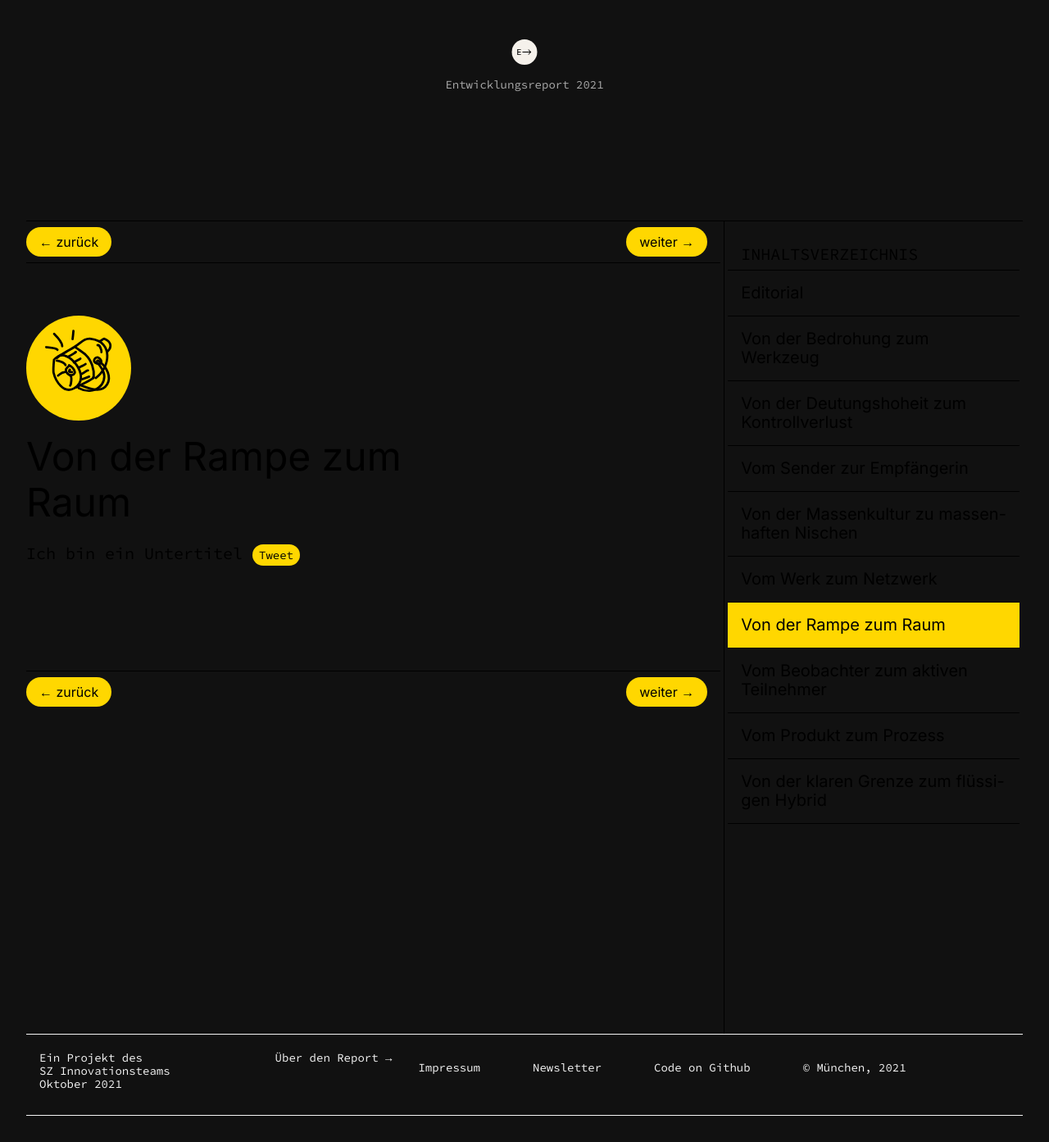
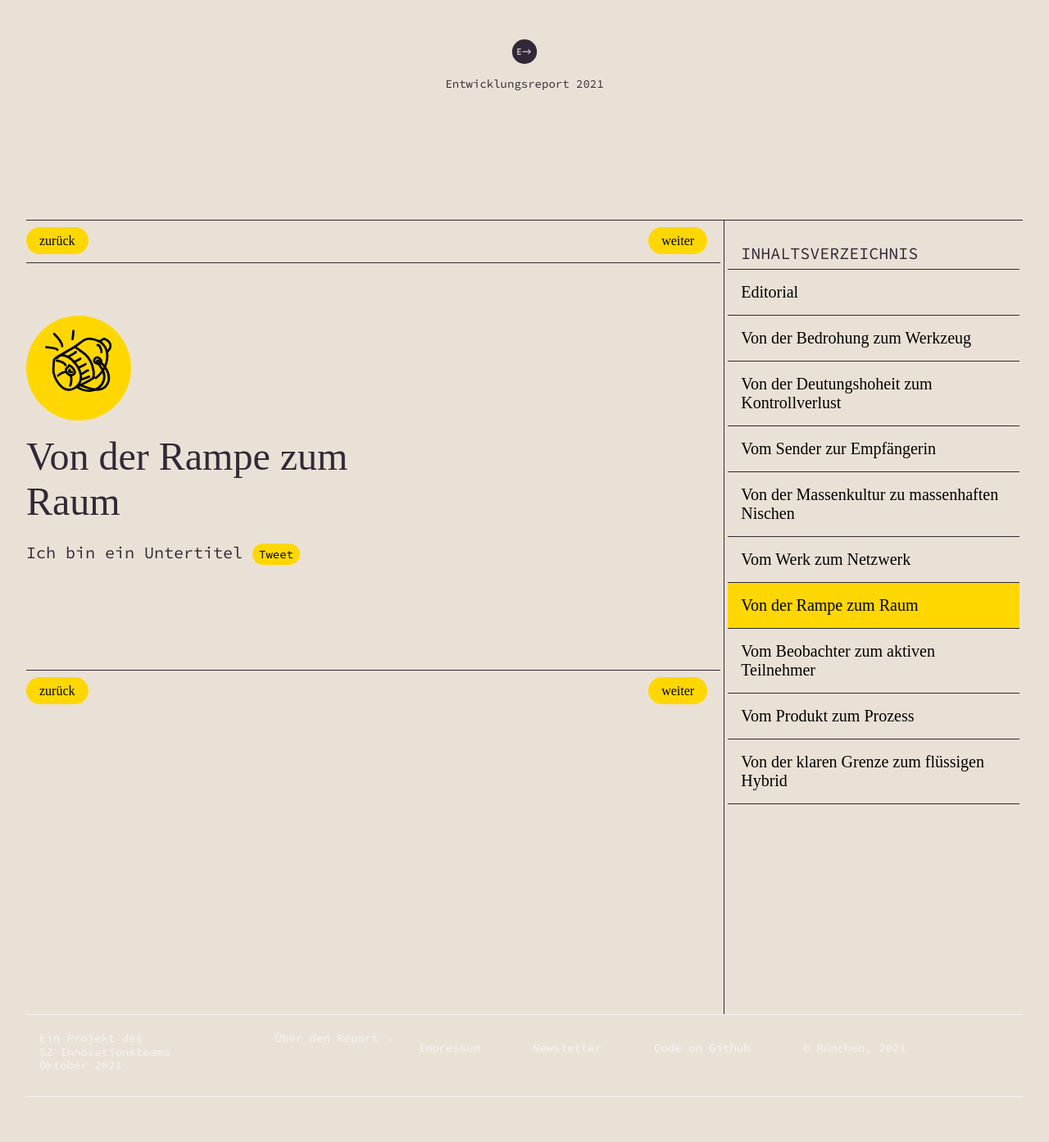
Before and after one commit to sz-innovation/entwicklungsreport-2021, a Jekyll site: the page built from _trends/06-rampe-zum-raum.md, in a window 1280 px wide. Shown: the whole page at 82% size. Built offline with Jekyll 4.4.1, drawn with Linux system fonts in a browser that asks for light colours; after the commit the page ends 1370 px from its top, so only the background shows below that.

Commit message:
new color scheme

```diff
--- a/_config.yml
+++ b/_config.yml
@@ -19,8 +19,8 @@
 # in the templates via {{ site.myvariable }}.
 
 title: Entwicklungsreport 2021
-baseurl: "/entwicklungsreport-2021"
-url: "https://sz-innovation.github.io/entwicklungsreport-2021"
+baseurl: #"/entwicklungsreport-2021"
+url: "" #"https://sz-innovation.github.io/entwicklungsreport-2021"
 
 # "http://127.0.0.1:4000" #
 
--- a/_includes/nav-bar.html
+++ b/_includes/nav-bar.html
@@ -1,6 +1,6 @@
-<div class="flex-column flex-wrap justify-center pb3 near-white tc mt3">
+<div class="flex-column flex-wrap justify-center pb3 txt-color tc mt3">
     <p class="w-100 mt1 pb0 mb3 pb0-ns">
-        <a href="{{site.url}}/" class="link near-white"><img class="w2" src="{{site.url}}/img/logo.svg"></a>
+        <a href="{{site.url}}/" class="link"><img class="w2" src="{{site.url}}/img/logo.svg"></a>
     </p>
-    <p class="w-100 f6 w-100 mono mt0ttc "><a href="{{site.url}}/" class="link dim light-silver">Entwicklungsreport 2021</a></p>
+    <p class="w-100 f6 w-100 mono mt0ttc "><a href="{{site.url}}/" class="link dim txt-color hover-contrast">Entwicklungsreport 2021</a></p>
 </div>
--- a/_layouts/default.html
+++ b/_layouts/default.html
@@ -2,7 +2,7 @@
 <head>
 {% include head.html %}
 </head>
-<body class="black">
+<body class="bg-main txt-color">
     <div class="page-wrapper fl w-100 pa4-ns pa3">
     {% include nav-bar.html %}
     {{ content }}
--- a/_sass/_layout.scss
+++ b/_sass/_layout.scss
@@ -3,25 +3,10 @@ body{
     height:100vh;
     margin: 0;
     padding: 0;
-    background-color: #FFCC00;
-}
-
-//CONTENTS
-.current-page {
-    background-color: yellow;
 }
 
 //IMAGE STYLES
 img {border-radius: 5px;}
-
-// Next & Prev Article Navigation
-.next::after {
-    content: " →";
-}
-
-.prev::before {
-    content: "← ";
-}
 
 //NAV BAR
 
@@ -41,12 +26,18 @@ nav ul {
 
 #menu-button {
     position: fixed;
-    top: 0;
+    top: 7;
     right: 10;
     text-align: right;
     z-index: 100;
     background: none;
     cursor: pointer;
+
+    color: var(--main-contrast);
+    border: 0.5px solid var(--main-contrast);
+
+    -webkit-backdrop-filter: blur(3px);
+    backdrop-filter: blur(3px);
 }
 
 .contents-open {
@@ -61,5 +52,5 @@ nav ul {
     top: 0;
     height: 100%;
 
-    a {color: #F4F4F4;}
+    a {color: var(--main-contrast);}
 }
--- a/_sass/_typography.scss
+++ b/_sass/_typography.scss
@@ -16,11 +16,7 @@
 }
 
 body {
-    font-family: 'Inter', sans-serif;
     font-size: 1.5em;
-
-    background-color: #111111;
-    color: #F4F4F4;
 
     font-kerning: normal;
     hyphens: auto;
@@ -50,21 +46,7 @@ body {
     font-family: 'Junicode-Condensed' !important;
 }
 
-article {
-    a {
-        color: black;
-        text-decoration-color: gold !important;
-    }
-
-    blockquote {
-        background: #f9f9f9;
-        border-left: 4px solid gold;
-        margin: 1.5em 0px;
-        padding: 0.3em 20px;
-        quotes: "\201C""\201D""\2018""\2019";
-    }
-
-}
+//TYPE
 
 h1, h2, h3, h4, h5 {
     font-weight: normal;
@@ -75,7 +57,7 @@ section {
     h2, h3, h4, h5 {
         font-family: 'Source Code Pro', monospace !important;
         font-size: 0.8em;
-        color: #AAAAAA;
+        color: var(--main-contrast);
         margin-left: 1.0em;
         margin-top: 3em;
     }
@@ -122,15 +104,22 @@ section {
     position: sticky;
     top: -1;
     left: 0;
-    padding-left: 0;
+    padding-left: 1.5em;
+    text-indent:-1.5em;
     margin: 0 0;
     z-index: 50;
-    color: #f4f4f4;
-    box-shadow: 0px 0px 40px rgba(17, 17, 17, 1);
+    box-shadow: 0px 0px 40px #e9e0d6;
+}
+
+.sticky-header:before {
+    content: "CHPT: ";
+    font-size: 0.4em;
+    color: var(--text-secondary);
+    font-family: 'Source Code Pro', monospace !important;
 }
 
 .tweet-button {
     position: relative;
-    top: -5;
+    top: -2;
     font-size: 0.3em;
 }
--- /dev/null
+++ b/_sass/_variables.scss
@@ -0,0 +1,36 @@
+:root {
+    --bg-main: #EAE1D6;
+    --main-contrast: #0963E6;
+    --text: #312937;
+    --text-secondary: #555555;
+  }
+
+//HELPERS
+
+.contrast-color {
+    color: var(--main-contrast) !important;
+}
+
+.bg-contrast {
+    background-color: var(--main-contrast) !important;
+}
+
+.bg-main-color {
+    color:var(--bg-main) !important;
+}
+
+.bg-main {
+    background-color: var(--bg-main) !important;
+}
+
+.txt-color {
+    color: var(--text);
+}
+
+.txt-color-secondary {
+    color: var(--text-secondary);
+}
+
+.hover-contrast:hover {
+    color: var(--main-contrast);
+}
--- a/styles.scss
+++ b/styles.scss
@@ -1,6 +1,7 @@
 ---
 ---
 
+@import "../_sass/_variables.scss";
 @import "../_sass/_tachyons.min.scss";
 @import "../_sass/_layout.scss";
 @import "../_sass/_typography.scss";
```
Also changed, not shown: index.html (+8 -8 lines), img/logo.svg, 1 other file.
